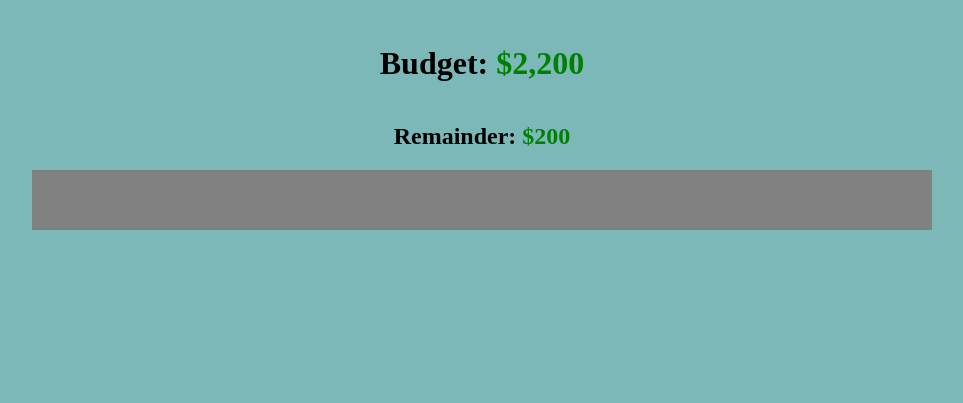
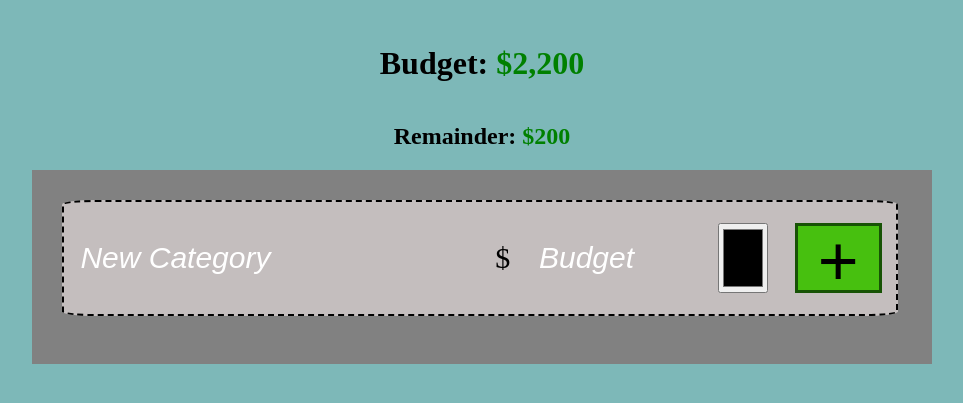
Before and after one commit to hazzirdd/budget_app, a Flask app: page /my_budget in a window 1280 px wide. Shown: the part 184-587 px from the top of the page, without its empty margins (158-1121 px from the left). Run offline with Flask 2, Linux system fonts and the light colour scheme; data that the repository does not hold is empty.

Commit message:
add a category css portion

```diff
--- a/app.py
+++ b/app.py
@@ -43,6 +43,8 @@ def my_budget():
         color = request.form['color']
         id = request.form['id']
 
+        print(f"category: {category} amount: {amount} color: {color} id: {id}")
+
         return render_template('my_budget.html', categories=categories)
 
 @app.route('/spending', methods=['POST', 'GET'])
--- a/server_folder/static/styles/main.css
+++ b/server_folder/static/styles/main.css
@@ -239,4 +239,75 @@ body {
   height: 70px;
   color: red;
   cursor: pointer;
+  font-style: italic;
 }
+
+.mybudget-category-new {
+  display: flex;
+  justify-content: space-around;
+  align-items: center;
+  font-size: 30px;
+  padding: 1px;
+  border: 2px dashed black;
+  border-radius: 4%;
+  height: 110px;
+  width: 830px;
+}
+
+.category-input-box-new {
+  font-size: 30px;
+  width: auto;
+  background-color: transparent;
+  border: 0px;
+  cursor: pointer;
+}
+
+.category-input-box-new::placeholder {
+  color: rgb(255, 255, 255);
+  font-style: italic;
+}
+
+.category-input-box-new:hover {
+  border: 1px dashed black;
+}
+
+.mybudget-amount-new {
+  background-color: transparent;
+  border: 0px;
+  color: black;
+  width: 150px;
+  height: 30px;
+  font-size: 30px;
+  cursor: pointer;
+}
+
+.mybudget-amount-new::placeholder {
+  color: rgb(255, 255, 255);
+  font-style: italic;
+}
+
+.mybudget-amount-new:hover {
+  border: 1px dashed black;
+}
+
+.mybudget-submit-new {
+  background-color: rgb(71, 192, 15);
+  border: 3px solid rgb(23, 83, 5);
+  height: 70px;
+  width: 87px;
+  font-size: 70px;
+  padding: 0px;
+  line-height: 70px;
+}
+
+.mybudget-submit-new:hover {
+  background-color: rgb(71, 192, 15);
+  border: 3px solid rgb(21, 255, 0);
+  color: rgb(21, 255, 0);
+  height: 70px;
+  width: 87px;
+  font-size: 70px;
+  padding: 0px;
+  line-height: 70px;
+  cursor: pointer;
+}
--- a/server_folder/templates/my_budget.html
+++ b/server_folder/templates/my_budget.html
@@ -10,35 +10,24 @@
 <div class="all-categories-container">
     <div class="mybudget-container">
 
-
         {% for category in categories %}
-        <form class="mybudget-category" style="background-color: {{ category.color }};">
+        <form class="mybudget-category" style="background-color: {{ category.color }};" method="post">
             <input type="text" class="category-input-box" value="{{ category.title }}" placeholder="{{ category.title }}" name="category">
             $<input class="mybudget-amount" type="number" value="{{ category.limit }}" name="amount">
-            <input class="category-color" type="color" name="color">
+            <input class="category-color" type="color" value="{{ category.color }}" name="color">
             <input class="mybudget-submit-button" type="submit" id="mybudget-submit" value="Update">
-            <div style="display:none;" value="{{ category.category_id }}" name="id"></div>
+            <input style="display:none;" value="{{ category.category_id }}" name="id">
             <button class="category-delete">Delete</button>
         </form><br>
         {% endfor %}
 
+        <div class="mybudget-category-new" style="background-color: rgb(196, 190, 190);">
+            <input type="text" class="category-input-box-new" placeholder="New Category" name="new_category">
+            $<input class="mybudget-amount-new" type="number" placeholder="Budget">
+            <input class="category-color" type="color" value="" name="color">
+            <input class="mybudget-submit-new" type="submit" id="mybudget-submit" value="+">
 
-        <!-- <div class="mybudget-category" style="background-color: red;">
-            <input type="text" class="category-input-box" value="Groceries">
-            $<input class="mybudget-amount" type="number" value="200">
         </div><br>
-
-        <div class="mybudget-category" style="background-color: green;">
-            <input type="text" class="category-input-box" value="Gas">
-            $<input class="mybudget-amount" type="number" value="100">
-        </div><br>
-
-        <div class="mybudget-category" style="background-color: rgb(70, 62, 184);">
-            <input type="text" class="category-input-box" value="Fun">
-            $<input class="mybudget-amount" type="number" value="100">
-        </div><br> -->
-
-        <!-- <input class="mybudget-submit-button" type="submit" id="mybudget-submit" value="Update"> -->
 
     </div>
 </div>
```
